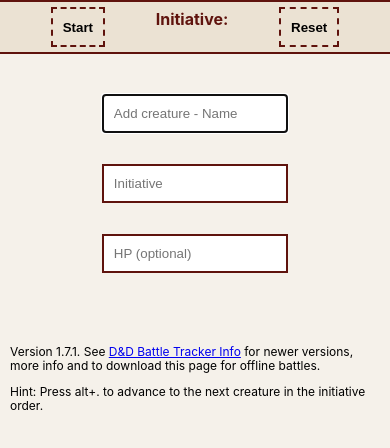
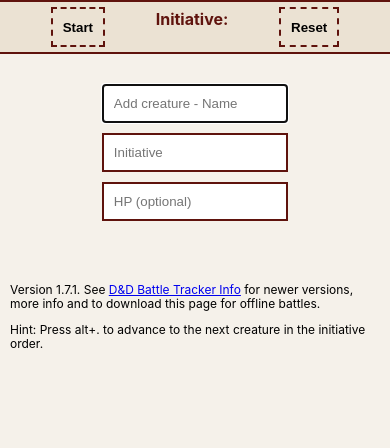
Before and after one commit to Paul-Ladyman/dnd-battle-tracker, a React (Create React App) app: page / in a window 390 px wide. Shown: the top 448 px of the page. Built offline with nearby package versions, Linux system fonts and the light colour scheme.

Commit message:
Imprve styling of create creature form on mobile devices

```diff
--- a/src/App.css
+++ b/src/App.css
@@ -152,6 +152,7 @@ button {
   width: 50%;
   margin-top: 40px;
   grid-gap: 11px;
+  grid-row-gap: 10px;
   display: grid;
   grid-template-columns: repeat(auto-fit, 25px);
   justify-content: space-evenly;
@@ -161,7 +162,6 @@ button {
   display: flex;
   grid-column: span 5;
 }
-
 
 /*
  * Ensure last row of create creature form is centered on screens large enough to support
@@ -175,7 +175,6 @@ button {
 
 .create-creature-form--input {
   border: 2px solid #5f130d;
-  margin: 10px 0 10px 0;
   padding: 10px;
   width: 100%;
 }
```
